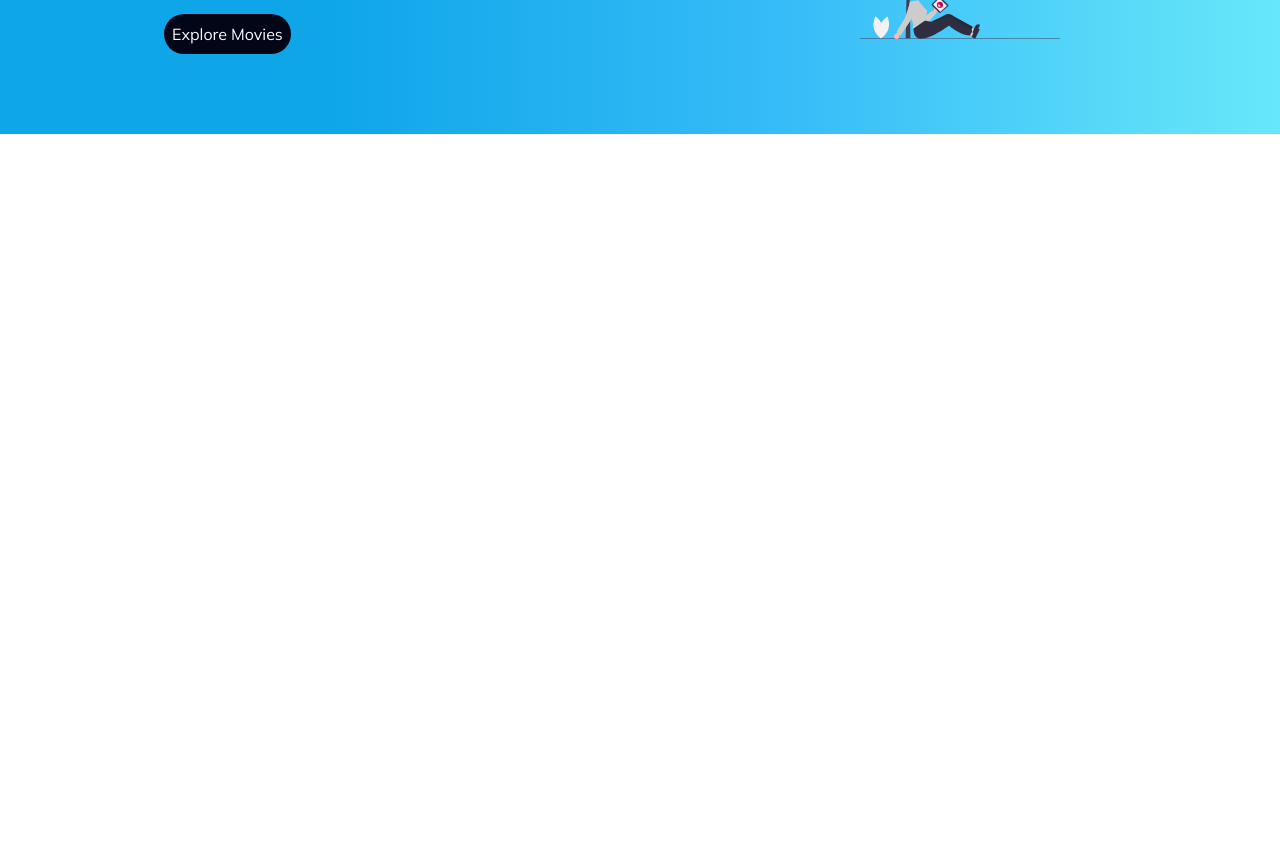
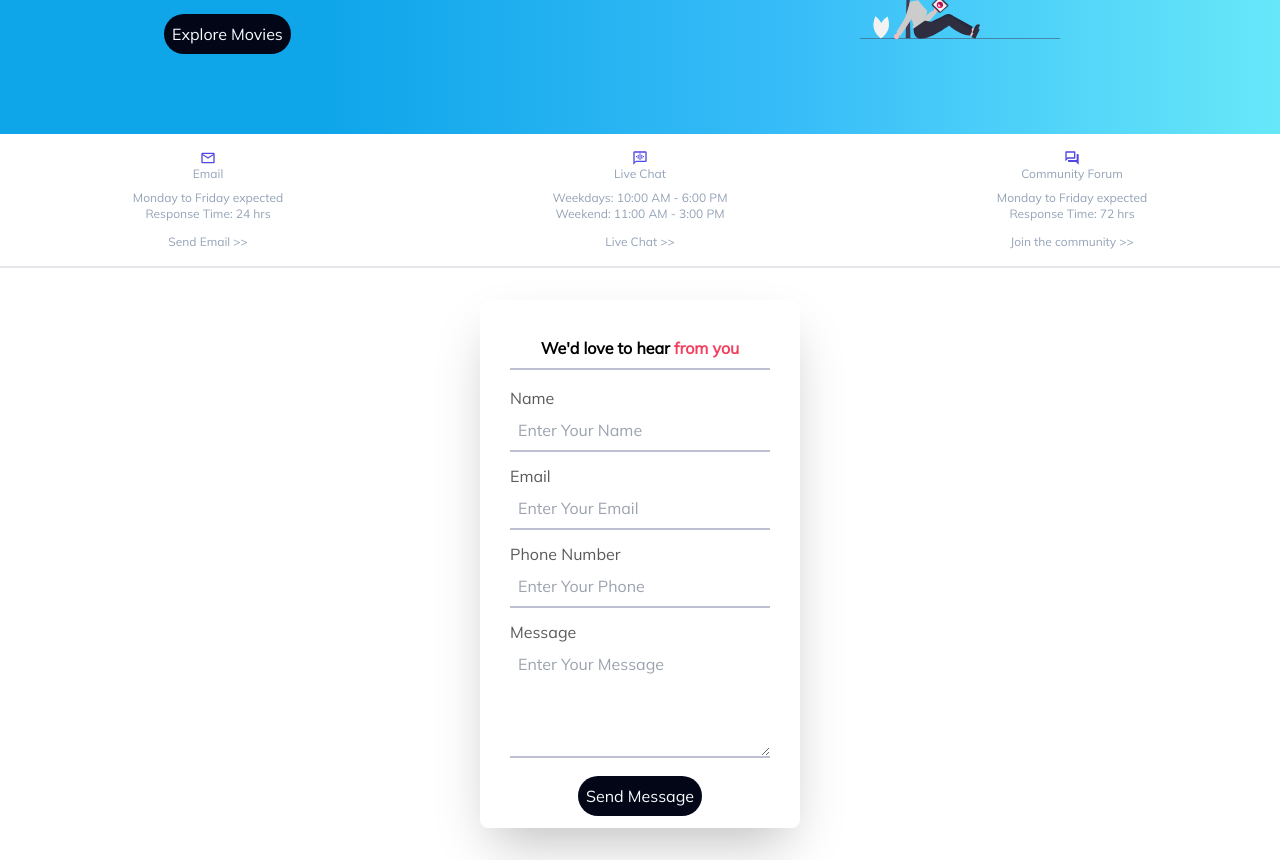
Before and after one commit to Ajeetkrup/AjeetFlix, a Next.js app: page /contact in a window 1280 px wide. Shown: the part 280-1140 px from the top of the page. Before the commit the page ends 800 px from the top, so only its background shows below. Built offline with nearby package versions, Linux system fonts and the light colour scheme.

Commit message:
contact form

```diff
--- /dev/null
+++ b/src/app/components/ContactCard.tsx
@@ -0,0 +1,53 @@
+import { MdOutlineForum, MdOutlineMail, MdVoiceChat } from "react-icons/md";
+
+const ContactCard = () => {
+  return (
+    <div className="grid grid-rows-1 md:grid-cols-3 sm:grid-cols-1 gap-4 border-b-2 text-center">
+      <div className="my-4">
+        <div className="flex justify-center text-indigo-600">
+          <MdOutlineMail />
+        </div>
+        <div className="flex justify-center text-slate-400 mb-2 text-xs">
+          Email
+        </div>
+        <div className="text-slate-400 text-xs">Monday to Friday expected</div>
+        <div className="text-slate-400 text-xs mb-3">Response Time: 24 hrs</div>
+        <div className="flex justify-center text-slate-400 text-xs cursor-pointer">
+          Send Email {`>>`}{" "}
+        </div>
+      </div>
+      <div className="my-4">
+        <div className="flex justify-center text-indigo-600">
+          <MdVoiceChat />
+        </div>
+        <div className="flex justify-center text-slate-400 text-xs mb-2">
+          Live Chat
+        </div>
+        <div className="text-slate-400 text-xs">
+          Weekdays: 10:00 AM - 6:00 PM
+        </div>
+        <div className="text-slate-400 text-xs mb-3">
+          Weekend: 11:00 AM - 3:00 PM
+        </div>
+        <div className="flex justify-center text-slate-400 text-xs cursor-pointer">
+          Live Chat {`>>`}{" "}
+        </div>
+      </div>
+      <div className="my-4">
+        <div className="flex justify-center text-indigo-600">
+          <MdOutlineForum />{" "}
+        </div>
+        <div className="flex justify-center text-slate-400 text-xs mb-2">
+          Community Forum
+        </div>
+        <div className="text-slate-400 text-xs">Monday to Friday expected</div>
+        <div className="text-slate-400 text-xs mb-3">Response Time: 72 hrs</div>
+        <div className="flex justify-center text-slate-400 text-xs cursor-pointer">
+          Join the community {`>>`}{" "}
+        </div>
+      </div>
+    </div>
+  );
+};
+
+export default ContactCard;
--- /dev/null
+++ b/src/app/components/ContactForm.tsx
@@ -0,0 +1,106 @@
+"use client";
+import { useState } from "react";
+
+const ContactForm = () => {
+  const [user, setUser] = useState({
+    name: "",
+    email: "",
+    phone: "",
+    message: "",
+  });
+
+  const handleChange = (e: {
+    target: { name: string; value: string | number };
+  }) => {
+    const name = e.target.name;
+    const value = e.target.value;
+    setUser({ ...user, [name]: value });
+  };
+  const handleSubmit = () => {};
+
+  return (
+    <form
+      className="w-[340px] h-[33rem] rounded-lg shadow-2xl mx-auto py-[20px] px-[30px] box-border max-w-80 my-8"
+      onSubmit={handleSubmit}
+    >
+      <h1 className="flex justify-center font-semibold my-4 border-[#bebed2] border-b-2 pb-2">
+        We&apos;d love to hear{" "}
+        <span className="text-rose-500">&nbsp;from you</span>
+      </h1>
+      <div className="my-3">
+        <label htmlFor="name" className="text-[#5a5a5a] mb-1">
+          Name
+        </label>
+        <input
+          className="bg-transparent border-0 border-b-2 border-[#bebed2] box-border p-2 w-full focus:outline-none focus:border-0 focus:border-[#78788c] focus:border-b-2 "
+          id="name"
+          name="name"
+          type="text"
+          placeholder="Enter Your Name"
+          value={user.name}
+          onChange={handleChange}
+          autoComplete="off"
+          required
+        ></input>
+      </div>
+      <div className="my-3">
+        <label className="text-[#5a5a5a] mb-2" htmlFor="email">
+          Email
+        </label>
+        <input
+          className="bg-transparent border-0 border-b-2 border-[#bebed2] box-border p-2 w-full focus:outline-none focus:border-0 focus:border-[#78788c] focus:border-b-2 "
+          id="email"
+          name="email"
+          type="email"
+          placeholder="Enter Your Email"
+          value={user.email}
+          onChange={handleChange}
+          autoComplete="off"
+          required
+        ></input>
+      </div>
+      <div className="my-3">
+        <label className="text-[#5a5a5a] mb-2" htmlFor="phone">
+          Phone Number
+        </label>
+        <input
+          className="bg-transparent border-0 border-b-2 border-[#bebed2] box-border p-2 w-full focus:outline-none focus:border-0 focus:border-[#78788c] focus:border-b-2 "
+          id="phone"
+          name="phone"
+          type="number"
+          placeholder="Enter Your Phone"
+          value={user.phone}
+          onChange={handleChange}
+          autoComplete="off"
+          required
+        ></input>
+      </div>
+      <div className="my-3">
+        <label className="text-[#5a5a5a] mb-2" htmlFor="name">
+          Message
+        </label>
+        <textarea
+          className="bg-transparent border-0 border-b-2 border-[#bebed2] box-border p-2 w-full focus:outline-none focus:border-0 focus:border-[#78788c] focus:border-b-2 "
+          id="message"
+          name="message"
+          rows={4}
+          placeholder="Enter Your Message"
+          value={user.message}
+          onChange={handleChange}
+          autoComplete="off"
+          required
+        ></textarea>
+      </div>
+      <div className="my-3 flex justify-center">
+        <button
+          className="p-2 bg-slate-950 text-slate-50 hover:bg-slate-100 hover:text-slate-950 hover:border-2 hover:border-slate-950 rounded-[1.5rem]"
+          type="submit"
+        >
+          Send Message
+        </button>
+      </div>
+    </form>
+  );
+};
+
+export default ContactForm;
--- a/src/app/components/Nav.tsx
+++ b/src/app/components/Nav.tsx
@@ -5,16 +5,24 @@ const Nav = () => {
     <nav>
       <ul className="flex">
         <Link href={"/"}>
-          <li className="mx-2 my-5 text-slate-100">Home</li>
+          <li className="mx-2 my-5 text-slate-100 hover:text-slate-300">
+            Home
+          </li>
         </Link>
         <Link href={"/about"}>
-          <li className="mx-2 my-5 text-slate-100">About</li>
+          <li className="mx-2 my-5 text-slate-100 hover:text-slate-300">
+            About
+          </li>
         </Link>
         <Link href={"/movie"}>
-          <li className="mx-2 my-5 text-slate-100">Movie</li>
+          <li className="mx-2 my-5 text-slate-100 hover:text-slate-300">
+            Movie
+          </li>
         </Link>
         <Link href={"/contact"}>
-          <li className="mx-2 my-5 mr-4 text-slate-100">Contact</li>
+          <li className="mx-2 my-5 mr-4 text-slate-100 hover:text-slate-300">
+            Contact
+          </li>
         </Link>
       </ul>
     </nav>
--- a/src/app/contact/page.tsx
+++ b/src/app/contact/page.tsx
@@ -1,10 +1,14 @@
 import Hero from "../components/Hero";
 import contact from "../../../public/about1.svg";
+import ContactCard from "../components/ContactCard";
+import ContactForm from "../components/ContactForm";
 
 const Contact = () => {
   return (
     <div>
       <Hero title={"Contact us"} imageUrl={contact} />
+      <ContactCard />
+      <ContactForm />
     </div>
   );
 };
```
Also changed, not shown: package.json (+5 -4 lines), 1 other file (tests, documents, lock files or other folders).
